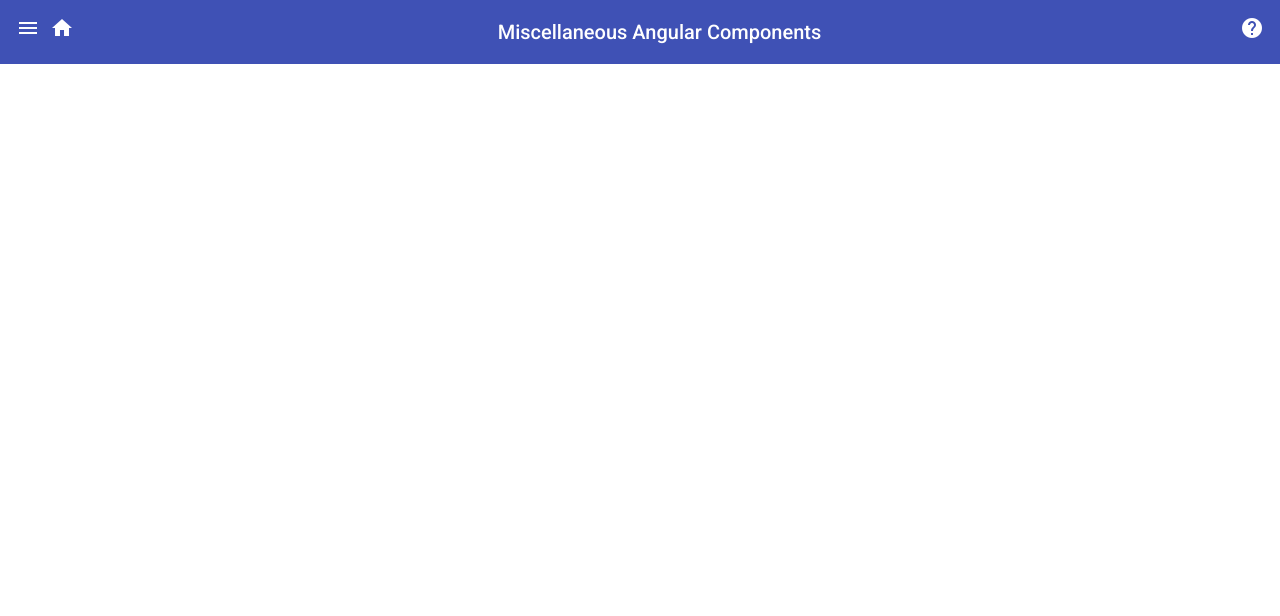
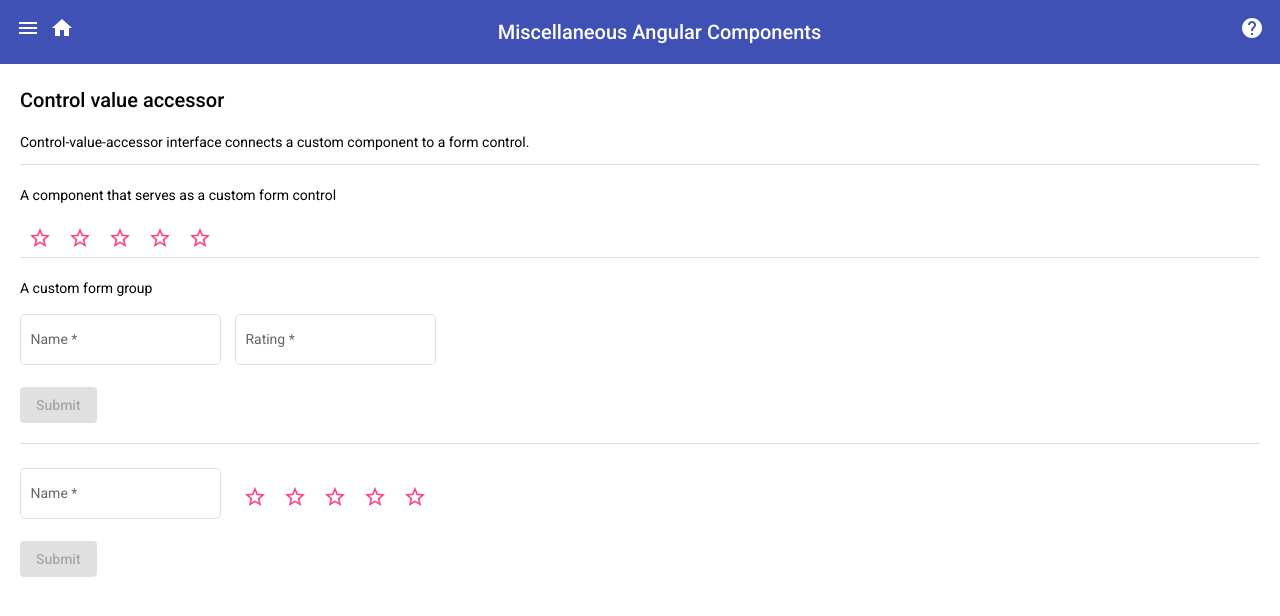
Before and after one commit to turingcs2005/angular_miscellaneous, an Angular app: page /control-value-accessor in a window 1280 px wide. Before the commit this address led to /. Shown: the top 616 px of the page. Built offline with nearby package versions, Linux system fonts and the light colour scheme.

Commit message:
control value accessor example added

```diff
--- a/src/app/app-routing.module.ts
+++ b/src/app/app-routing.module.ts
@@ -8,7 +8,8 @@ const routes: Routes = [
   { path: 'help', component: HelpComponent },
   { path: 'star-rating', loadChildren: () => import('./modules/star-rating/star-rating.module').then(m => m.StarRatingModule) },
   { path: 'shared-form', loadChildren: () => import('./modules/shared-form/shared-form.module').then(m => m.SharedFormModule) },
-  { path: 'cross-control-validation', loadChildren: () => import('./modules/cross-control-validation/cross-control-validation.module').then(m => m.CrossControlValidationModule) }
+  { path: 'cross-control-validation', loadChildren: () => import('./modules/cross-control-validation/cross-control-validation.module').then(m => m.CrossControlValidationModule) },
+  { path: 'control-value-accessor', loadChildren: () => import('./modules/control-value-accessor/control-value-accessor.module').then(m => m.ControlValueAccessorModule) }
 ];
 
 @NgModule({
--- a/src/app/components/top-bar/top-bar.component.html
+++ b/src/app/components/top-bar/top-bar.component.html
@@ -17,5 +17,6 @@
   <button mat-menu-item [routerLink]="['/star-rating']">star rating</button>
   <button mat-menu-item [routerLink]="['/shared-form']">shared form</button>
   <button mat-menu-item [routerLink]="['/cross-control-validation']">cross-control validation</button>
+  <button mat-menu-item [routerLink]="['/control-value-accessor']">control value accessor</button>
   <button mat-menu-item [routerLink]="['/help']"><mat-icon>help</mat-icon></button>
 </mat-menu>
--- /dev/null
+++ b/src/app/modules/control-value-accessor/control-value-accessor-routing.module.ts
@@ -0,0 +1,12 @@
+import { NgModule } from '@angular/core';
+import { Routes, RouterModule } from '@angular/router';
+
+import { ControlValueAccessorComponent } from './control-value-accessor.component';
+
+const routes: Routes = [{ path: '', component: ControlValueAccessorComponent }];
+
+@NgModule({
+  imports: [RouterModule.forChild(routes)],
+  exports: [RouterModule]
+})
+export class ControlValueAccessorRoutingModule { }
--- /dev/null
+++ b/src/app/modules/control-value-accessor/control-value-accessor.component.html
@@ -0,0 +1,37 @@
+<div class="mat-h2">Control value accessor</div>
+<p>Control-value-accessor interface connects a custom component to a form control.</p>
+<mat-divider></mat-divider><br>
+
+<p>A component that serves as a custom form control</p>
+<app-star-rating></app-star-rating>
+<mat-divider></mat-divider><br>
+
+<p>A custom form group</p>
+<form [formGroup]="myForm" (ngSubmit)="onSubmitMyForm()">
+    <mat-form-field appearance="outline">
+        <mat-label>Name</mat-label>
+        <input matInput placeholder="Name" formControlName="name">
+    </mat-form-field>&nbsp; &nbsp;
+
+    <mat-form-field appearance="outline">
+        <mat-label>Rating</mat-label>
+        <input matInput placeholder="Rating" formControlName="stars">
+    </mat-form-field>
+
+    <br>
+    <button mat-raised-button color="accent" type="submit" [disabled]="!myForm.valid">Submit</button>
+</form>
+
+<br><mat-divider></mat-divider><br>
+
+<form [formGroup]="starForm">
+    <mat-form-field appearance="outline">
+        <mat-label>Name</mat-label>
+        <input matInput placeholder="Name" formControlName="name">
+    </mat-form-field>&nbsp; &nbsp;
+
+    <app-star-rating formControlName="stars"></app-star-rating>
+
+    <br>
+    <button mat-raised-button color="accent" (click)="onSubmitStarForm()" [disabled]="!starForm.valid">Submit</button>
+</form>
--- /dev/null
+++ b/src/app/modules/control-value-accessor/control-value-accessor.component.ts
@@ -0,0 +1,40 @@
+import { Component, OnInit } from '@angular/core';
+import { FormGroup, FormBuilder, Validators } from '@angular/forms';
+
+@Component({
+  selector: 'app-control-value-accessor',
+  templateUrl: './control-value-accessor.component.html',
+  styleUrls: ['./control-value-accessor.component.scss']
+})
+export class ControlValueAccessorComponent implements OnInit {
+
+  myForm: FormGroup;
+  starForm: FormGroup;
+
+  constructor(
+    private fb: FormBuilder
+  ) { }
+
+  ngOnInit(): void {
+    this.myForm = this.fb.group({
+      name: [null, Validators.required],
+      stars: [null, [Validators.required, Validators.pattern(/^[0-5]$/)]]
+    });
+
+    this.starForm = this.fb.group({
+      name: [null, Validators.required],
+      stars: [null, Validators.required]
+    });
+  }
+
+  onSubmitMyForm() {
+    console.log('My form submitted!');
+    console.log(this.myForm.value);
+  }
+
+  onSubmitStarForm() {
+    console.log('Star form submitted!');
+    console.log(this.starForm.value);
+  }
+
+}
--- /dev/null
+++ b/src/app/modules/control-value-accessor/star-rating/star-rating.component.html
@@ -0,0 +1,6 @@
+<button mat-icon-button color="accent" *ngFor="let r of arr; index as i"
+    (click)="onClick(i)">
+    <mat-icon>
+        {{ returnStar(i) }}
+    </mat-icon>
+</button>
--- /dev/null
+++ b/src/app/modules/control-value-accessor/star-rating/star-rating.component.ts
@@ -0,0 +1,59 @@
+import { Component, OnInit, forwardRef } from '@angular/core';
+import { ControlValueAccessor, NG_VALUE_ACCESSOR } from '@angular/forms';
+
+@Component({
+  selector: 'app-star-rating',
+  templateUrl: './star-rating.component.html',
+  styleUrls: ['./star-rating.component.scss'],
+  providers: [
+    {
+      provide: NG_VALUE_ACCESSOR,
+      useExisting: forwardRef(() => StarRatingComponent),
+      multi: true
+    }
+  ]
+})
+export class StarRatingComponent implements OnInit, ControlValueAccessor {
+
+  rating: number;
+  arr: boolean[];
+
+  onChanged = (v: number) => {};
+  onTouched = () => {};
+
+  constructor() { }
+
+  ngOnInit(): void {
+    this.rating = 0;
+    this.arr = Array(5).fill(false);
+  }
+
+  // ith star is a star or star border, depending on rating
+  returnStar(i: number) {
+    if (this.rating >= i + 1) {
+      return 'star';
+    } else {
+      return 'star_border';
+    }
+  }
+
+  // when star i is clicked on
+  onClick(i: number) {
+    this.rating = i + 1;
+    this.onChanged(this.rating);
+    this.onTouched();
+  }
+
+  writeValue(v: number) {
+    this.rating = v;
+  }
+
+  registerOnChange(fn: any) {
+    this.onChanged = fn;
+  }
+
+  registerOnTouched(fn: any) {
+    this.onTouched = fn;
+  }
+
+}
```
Also changed, not shown: src/app/modules/control-value-accessor/control-value-accessor.module.ts (added, +18 -0 lines), src/app/modules/control-value-accessor/control-value-accessor.component.scss (added), src/app/modules/control-value-accessor/star-rating/star-rating.component.scss (added), 2 other files (tests, documents, lock files or other folders).
